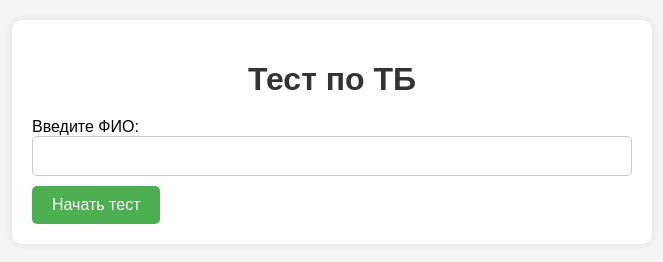
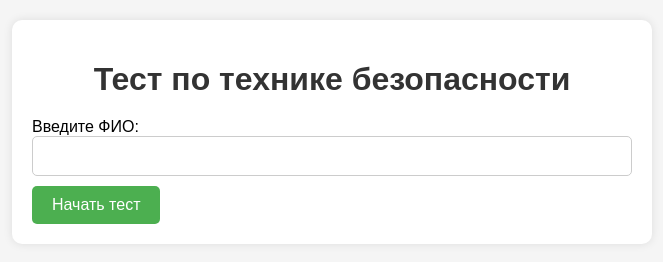
Before and after one commit to anabios13/anabios13.github.io, a plain HTML site: page TestEmployees/index.html in a window 1280 px wide. Shown: the whole page, without its empty margins (308-971 px from the left). Drawn offline with Linux system fonts and the light colour scheme.

Commit message:
refactored title

```diff
--- a/TestEmployees/index.html
+++ b/TestEmployees/index.html
@@ -10,7 +10,7 @@
 
 <body>
     <div class="container">
-        <h1>Тест по ТБ</h1>
+        <h1>Тест по технике безопасности</h1>
         <div class="fullname-input">
             <label for="fullname">Введите ФИО:</label>
             <input type="text" id="fullname">
```
